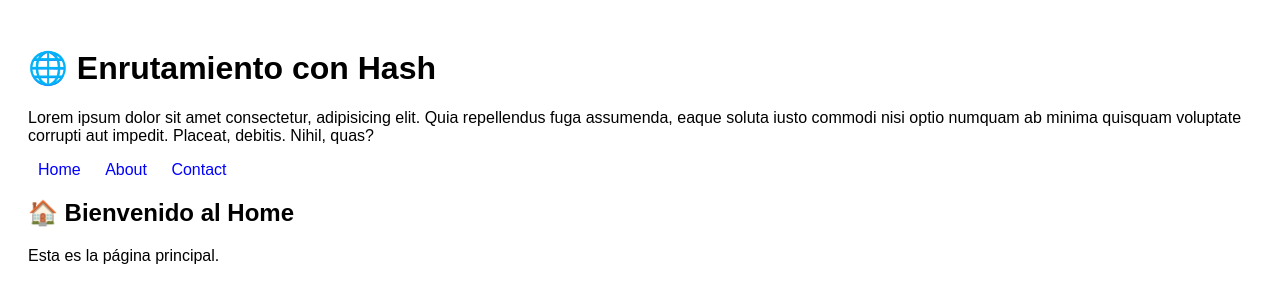
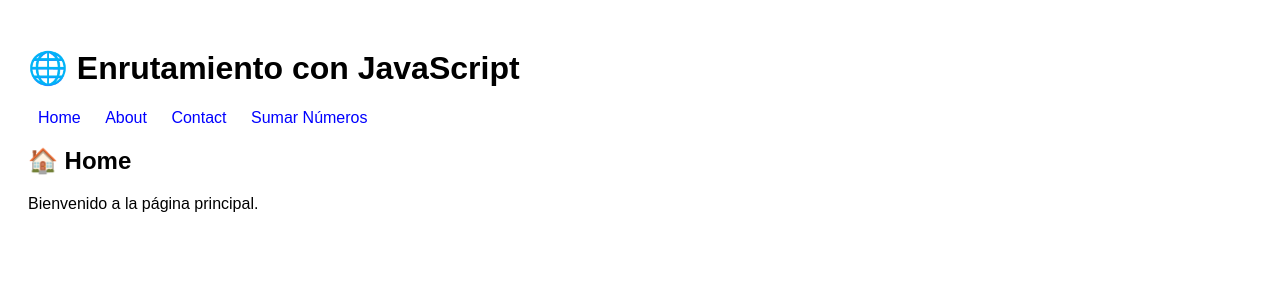
Before and after one commit to axelpatricio17171995-ux/nuevo-repo, a plain HTML site: page repository-prueba/index.html in a window 1280 px wide. Drawn offline with Linux system fonts and the light colour scheme.

Commit message:
Se agrego la funcion de suma al formato HTML

```diff
--- a/repository-prueba/index.html
+++ b/repository-prueba/index.html
@@ -2,46 +2,69 @@
 <html lang="es">
 <head>
   <meta charset="UTF-8">
-  <title>Enrutamiento simple con JavaScript</title>
+  <title>Enrutamiento + Suma</title>
   <style>
     body { font-family: Arial, sans-serif; padding: 20px; }
     nav a { margin: 0 10px; text-decoration: none; color: blue; }
     nav a:hover { text-decoration: underline; }
+    input, button { margin-top: 10px; padding: 5px; }
   </style>
 </head>
 <body>
-  <h1>🌐 Enrutamiento con Hash</h1>
-  <p>Lorem ipsum dolor sit amet consectetur, adipisicing elit. Quia repellendus fuga assumenda, eaque soluta iusto commodi nisi optio numquam ab minima quisquam voluptate corrupti aut impedit. Placeat, debitis. Nihil, quas?</p>
+  <h1>🌐 Enrutamiento con JavaScript</h1>
 
   <!-- Menú -->
   <nav>
     <a href="#/">Home</a>
     <a href="#/about">About</a>
     <a href="#/contact">Contact</a>
+    <a href="#/sum">Sumar Números</a>
   </nav>
 
   <!-- Contenido dinámico -->
   <div id="app"></div>
 
   <script>
+    let total = 0; // Acumulador de la suma
+
     // Definimos las "rutas"
     const routes = {
-      '/': "<h2>🏠 Bienvenido al Home</h2><p>Esta es la página principal.</p>",
+      '/': "<h2>🏠 Home</h2><p>Bienvenido a la página principal.</p>",
       '/about': "<h2>ℹ️ About</h2><p>Información sobre este sitio.</p>",
-      '/contact': "<h2>📞 Contact</h2><p>Puedes contactarnos en contacto@mail.com</p>"
+      '/contact': "<h2>📞 Contact</h2><p>Contáctanos en contacto@mail.com</p>",
+      '/sum': `
+        <h2>➕ Sumar números</h2>
+        <p>Total actual: <span id="total">0</span></p>
+        <input type="number" id="numberInput" placeholder="Ingresa un número">
+        <button onclick="addNumber()">Sumar</button>
+      `
     };
 
-    // Función para renderizar la ruta
+    // Función de enrutamiento
     function router() {
       const path = window.location.hash.replace("#", "") || "/";
       const content = routes[path] || "<h2>404 - Página no encontrada</h2>";
       document.getElementById("app").innerHTML = content;
+
+      // Si estamos en la ruta /sum, actualizar total
+      if (path === "/sum") {
+        document.getElementById("total").textContent = total;
+      }
     }
 
-    // Detecta cambios en el hash
+    // Función para sumar
+    function addNumber() {
+      const input = document.getElementById("numberInput");
+      const value = Number(input.value);
+      if (!isNaN(value)) {
+        total += value;
+        document.getElementById("total").textContent = total;
+        input.value = "";
+      }
+    }
+
+    // Detecta cambios en la ruta
     window.addEventListener("hashchange", router);
-
-    // Carga inicial
     window.addEventListener("load", router);
   </script>
 </body>
```
